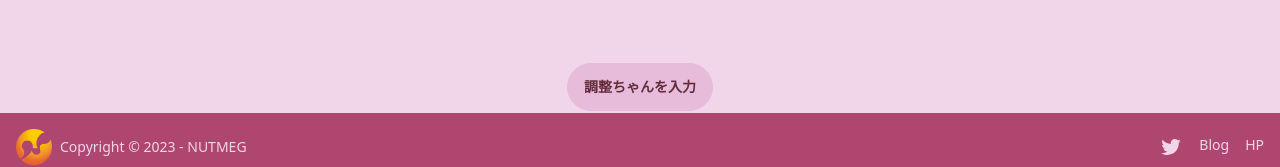
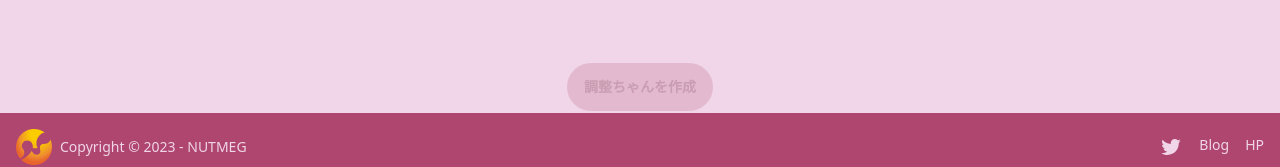
Before and after one commit to NUTFes/chosei-chan, a Next.js app: page / in a window 1280 px wide. Shown: the part 619-786 px from the top of the page. Built offline with nearby package versions, Linux system fonts and the light colour scheme.

Commit message:
[fix]調整ちゃん入力ボタンのバリデーション作成

```diff
--- a/src/pages/index.tsx
+++ b/src/pages/index.tsx
@@ -1,3 +1,4 @@
+import { useRouter } from 'next/router'
 import { useMemo } from 'react'
 import { useForm } from 'react-hook-form'
 import { Button, Input } from '@/components/common'
@@ -9,7 +10,7 @@ import { Schedule } from '@/type/common'
 export default function Home() {
   const {
     register,
-    formState: { errors },
+    formState: { errors, isValid, isSubmitting },
     handleSubmit,
     setValue,
     watch,
@@ -22,8 +23,11 @@ export default function Home() {
     return watchedCalender?.length !== 0
   }, [watchedCalender])
 
-  const onSubmit = (data: Schedule) => {
+  const router = useRouter()
+  const onSubmit = async (data: Schedule) => {
+    // 送信処理
     console.log(data)
+    await router.push('/schedule') // 遷移先のURL
   }
 
   return (
@@ -80,7 +84,13 @@ export default function Home() {
             </div>
           </div>
         </div>
-        <Button type='submit'>調整ちゃんを入力</Button>
+        <Button
+          type='submit'
+          disabled={!isValid || !calenderValid}
+          loading={isSubmitting}
+        >
+          調整ちゃんを作成
+        </Button>
       </form>
     </MainLayout>
   )
```
